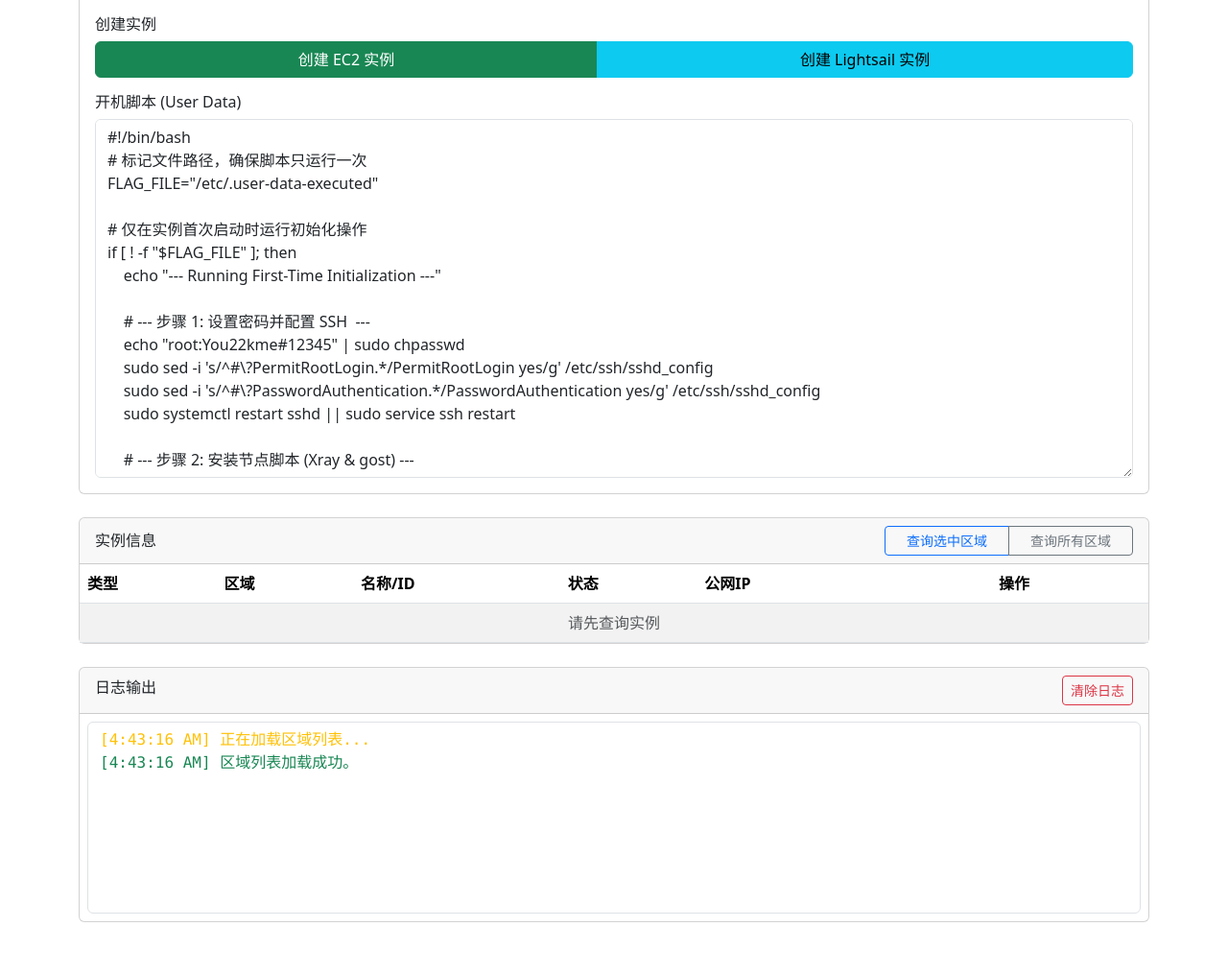
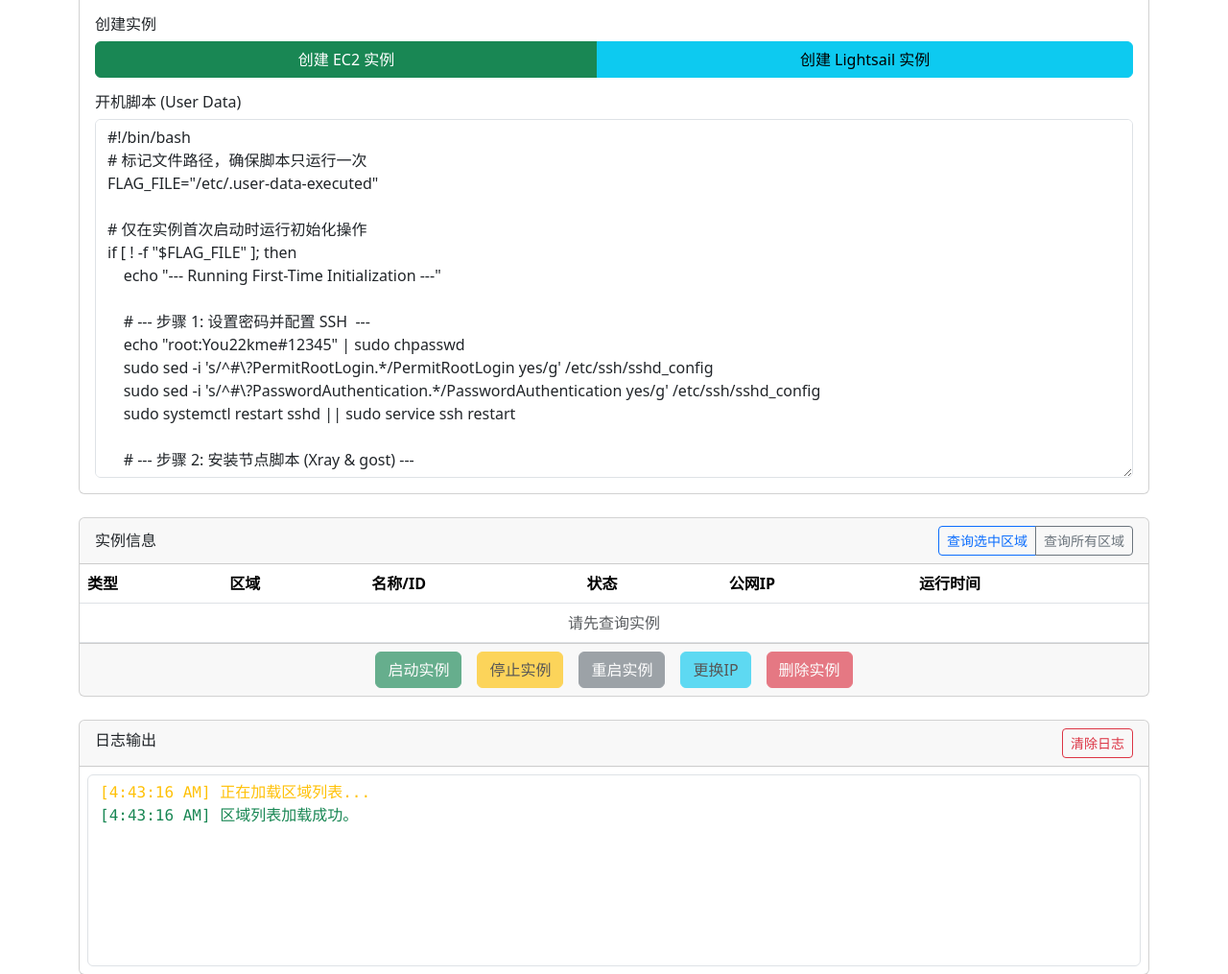
Before and after one commit to SIJULY/aws, a Flask app: page / in a window 1280 px wide. Shown: the part 630-1645 px from the top of the page at 96% size. Before the commit the page ends 1591 px from the top, so only its background shows below. Run offline with Flask 3, Linux system fonts and the light colour scheme; the visitor is signed in with stand-in values (Sample User, id 1); data that the repository does not hold is empty.

Commit message:
Update index.html

```diff
--- a/templates/index.html
+++ b/templates/index.html
@@ -7,6 +7,11 @@
     <link href="https://cdn.jsdelivr.net/npm/bootstrap@5.3.3/dist/css/bootstrap.min.css" rel="stylesheet">
     <link href="https://cdn.jsdelivr.net/npm/bootstrap-icons@1.11.3/font/bootstrap-icons.min.css" rel="stylesheet">
     <link rel="stylesheet" href="{{ url_for('static', filename='style.css') }}">
+    <style>
+        .table-hover tbody tr.table-active {
+            background-color: #dbeafe;
+        }
+    </style>
 </head>
 <body>
     <div class="container mt-4 mb-5">
@@ -17,32 +22,17 @@
             </div>
             <a href="/logout" class="btn btn-outline-danger btn-sm">登出</a>
         </div>
-
         <hr>
-
         <div class="row mb-4">
             <div class="col-lg-5">
                 <div class="card h-100">
-                    <div class="card-header">
-                        添加新账户
-                    </div>
+                    <div class="card-header">添加新账户</div>
                     <div class="card-body">
                         <form id="addAccountForm">
-                            <div class="mb-3">
-                                <label for="accountName" class="form-label">账户名称</label>
-                                <input type="text" class="form-control" id="accountName" required>
-                            </div>
-                            <div class="mb-3">
-                                <label for="accessKey" class="form-label">Access Key ID</label>
-                                <input type="text" class="form-control" id="accessKey" required>
-                            </div>
-                            <div class="mb-3">
-                                <label for="secretKey" class="form-label">Secret Access Key</label>
-                                <input type="password" class="form-control" id="secretKey" required>
-                            </div>
-                            <div class="d-grid">
-                                <button type="button" id="saveAccountBtn" class="btn btn-primary">保存账户</button>
-                            </div>
+                            <div class="mb-3"><label for="accountName" class="form-label">账户名称</label><input type="text" class="form-control" id="accountName" required></div>
+                            <div class="mb-3"><label for="accessKey" class="form-label">Access Key ID</label><input type="text" class="form-control" id="accessKey" required></div>
+                            <div class="mb-3"><label for="secretKey" class="form-label">Secret Access Key</label><input type="password" class="form-control" id="secretKey" required></div>
+                            <div class="d-grid"><button type="button" id="saveAccountBtn" class="btn btn-primary">保存账户</button></div>
                         </form>
                     </div>
                 </div>
@@ -50,10 +40,7 @@
             <div class="col-lg-7">
                  <div class="card h-100 d-flex flex-column">
                     <div class="card-header d-flex justify-content-between align-items-center">
-                        <div>
-                           <span>账户列表</span>
-                           <small id="currentAccountStatus" class="ms-3 text-muted"></small>
-                        </div>
+                        <div><span>账户列表</span><small id="currentAccountStatus" class="ms-3 text-muted"></small></div>
                         <button id="queryAllQuotasBtn" class="btn btn-sm btn-primary">一键查询所有配额</button>
                     </div>
                     <div class="card-body p-0 flex-grow-1">
@@ -73,31 +60,21 @@
                         </div>
                     </div>
                     <div class="card-footer d-flex justify-content-center pt-3 pb-2">
-                        <nav id="pagination-nav">
-                        </nav>
+                        <nav id="pagination-nav"></nav>
                     </div>
                 </div>
             </div>
         </div>
-
-
         <div class="card mb-4">
             <div class="card-header">操作区域</div>
             <div class="card-body">
                 <div class="row g-3 align-items-center mb-3">
                     <div class="col-auto"><label for="regionSelector" class="col-form-label">选择区域:</label></div>
                     <div class="col"><select class="form-select" id="regionSelector" disabled><option>请先选择AWS账户</option></select></div>
-                    <div class="col-auto">
-                        <div class="btn-group">
-                            <button id="activateRegionBtn" class="btn btn-sm btn-secondary" disabled>激活此区域</button>
-                        </div>
-                    </div>
+                    <div class="col-auto"><div class="btn-group"><button id="activateRegionBtn" class="btn btn-sm btn-secondary" disabled>激活此区域</button></div></div>
                 </div>
                 <h6>创建实例</h6>
-                <div class="btn-group w-100 mb-3">
-                    <button id="createEc2Btn" class="btn btn-success" disabled>创建 EC2 实例</button>
-                    <button id="createLsBtn" class="btn btn-info" disabled>创建 Lightsail 实例</button>
-                </div>
+                <div class="btn-group w-100 mb-3"><button id="createEc2Btn" class="btn btn-success" disabled>创建 EC2 实例</button><button id="createLsBtn" class="btn btn-info" disabled>创建 Lightsail 实例</button></div>
                 <h6>开机脚本 (User Data)</h6>
                 <textarea id="userData" class="form-control" rows="15">#!/bin/bash
 # 标记文件路径，确保脚本只运行一次
@@ -131,13 +108,13 @@ fi
             <div class="card-header d-flex justify-content-between align-items-center">
                 <span>实例信息</span>
                 <div class="btn-group">
-                    <button id="querySelectedRegionBtn" class="btn btn-sm btn-outline-primary" style="width: 130px;" disabled>查询选中区域</button>
-                    <button id="queryAllRegionsBtn" class="btn btn-sm btn-outline-secondary" style="width: 130px;" disabled>查询所有区域</button>
+                    <button id="querySelectedRegionBtn" class="btn btn-sm btn-outline-primary" disabled>查询选中区域</button>
+                    <button id="queryAllRegionsBtn" class="btn btn-sm btn-outline-secondary" disabled>查询所有区域</button>
                 </div>
             </div>
             <div class="card-body p-0">
                 <div class="table-responsive">
-                    <table class="table table-striped table-hover mb-0">
+                    <table class="table table-hover mb-0">
                         <thead>
                             <tr>
                                 <th>类型</th>
@@ -145,13 +122,22 @@ fi
                                 <th>名称/ID</th>
                                 <th>状态</th>
                                 <th>公网IP</th>
-                                <th class="text-center" style="width: 280px;">操作</th>
+                                <th>运行时间</th>
                             </tr>
                         </thead>
                         <tbody id="instanceList">
                             <tr><td colspan="6" class="text-center text-muted">请先查询实例</td></tr>
                         </tbody>
                     </table>
+                </div>
+            </div>
+            <div class="card-footer text-center">
+                <div class="d-flex justify-content-center gap-3" role="group">
+                    <button type="button" id="startBtn" class="btn btn-success" disabled>启动实例</button>
+                    <button type="button" id="stopBtn" class="btn btn-warning" disabled>停止实例</button>
+                    <button type="button" id="restartBtn" class="btn btn-secondary" disabled>重启实例</button>
+                    <button type="button" id="changeIpBtn" class="btn btn-info" disabled>更换IP</button>
+                    <button type="button" id="deleteBtn" class="btn btn-danger" disabled>删除实例</button>
                 </div>
             </div>
         </div>
@@ -161,9 +147,7 @@ fi
                 日志输出
                 <button id="clearLogBtn" class="btn btn-sm btn-outline-danger">清除日志</button>
             </div>
-            <div class="card-body p-2">
-                <pre id="logOutput" class="form-control mb-0" style="height: 200px;"></pre>
-            </div>
+            <div class="card-body p-2"><pre id="logOutput" class="form-control mb-0" style="height: 200px;"></pre></div>
         </div>
     </div>
 
```
